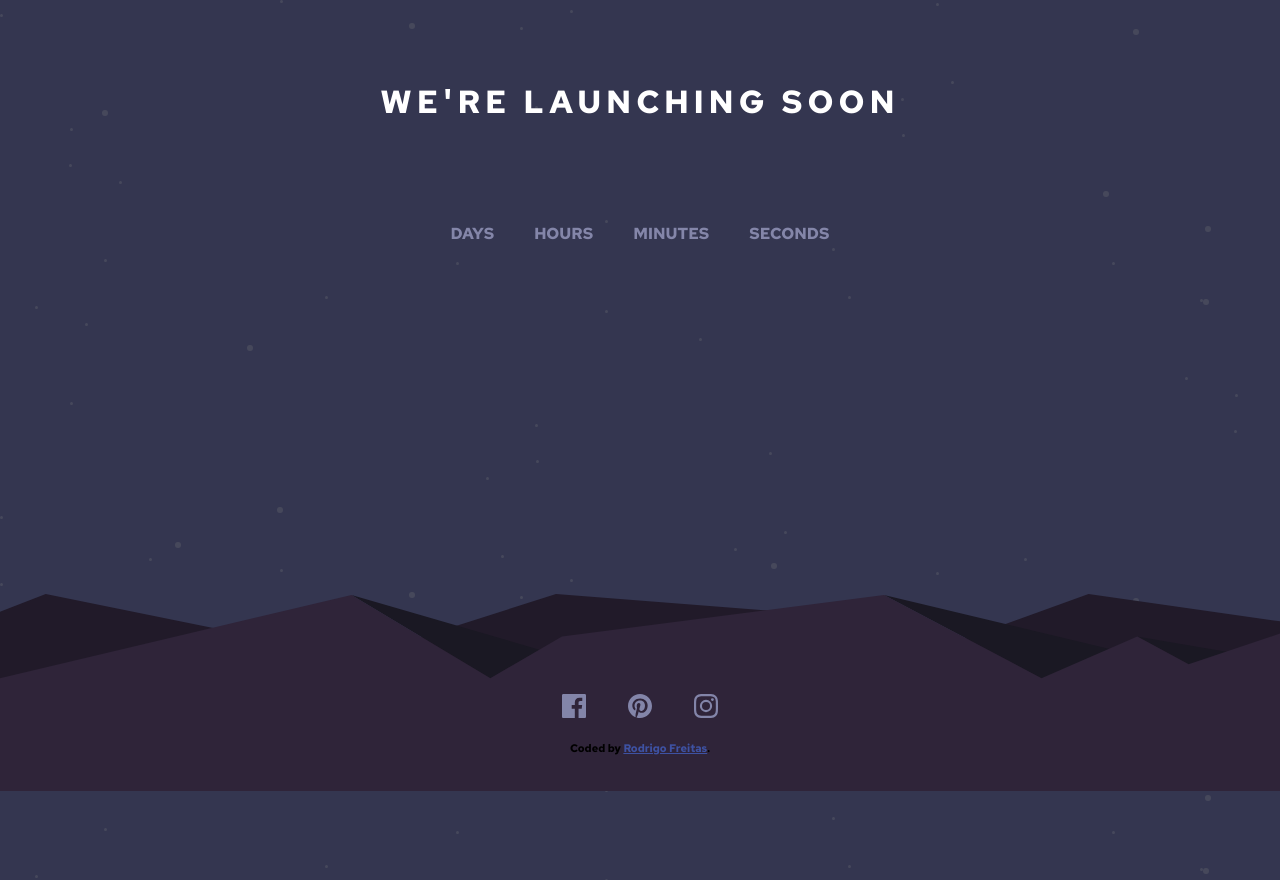
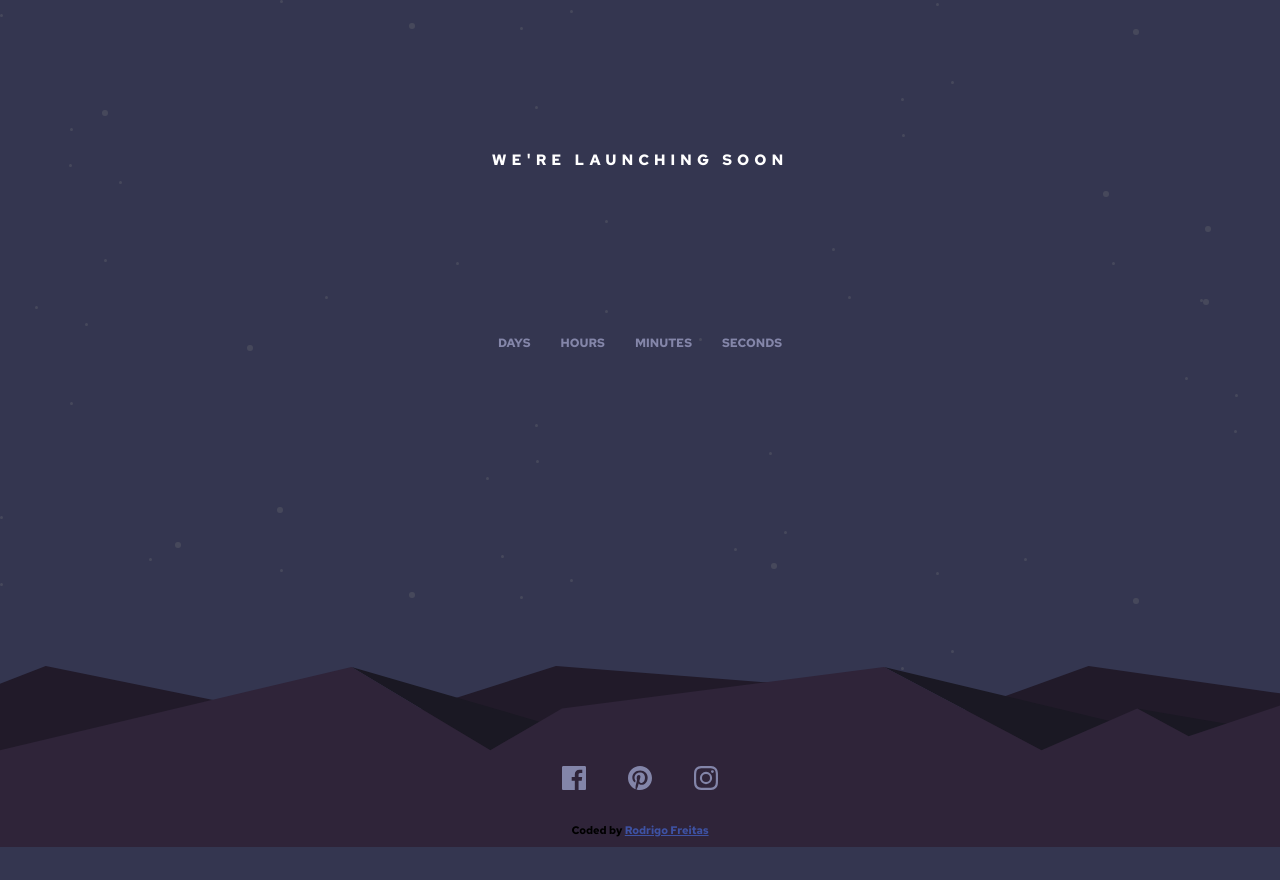
Before and after one commit to Rodjfreitas/contador, a plain HTML site: page index.html in a window 1280 px wide. After the commit the page ends 847 px from the top, so only its background shows below. Drawn offline with Linux system fonts and the light colour scheme.

Commit message:
style: footer´s adjustment

```diff
--- a/css/style.css
+++ b/css/style.css
@@ -9,10 +9,10 @@
   --global-backcolor:hsl(236, 21%, 26%);
   --global-branco:hsl(0, 0%, 100%);
   --paragrafo-color:hsl(237, 18%, 59%);
+  --global-backImage:hsl(345, 95%, 68%);
 }
 
 body{
-  height: 100vh;
 }
 
 section{
@@ -23,7 +23,7 @@ section{
 }
 
 header{
-  margin: 80px;
+  margin: 150px 0px;
   display: flex;
   justify-content: center;
   align-items: center;
@@ -35,6 +35,7 @@ h1{
   font-weight: 700;
   letter-spacing: 5px;
   text-transform: uppercase;
+  font-size: 15px;
 }
 
 #principal{
@@ -43,21 +44,33 @@ h1{
 }
 
 #principal div{
-  margin: 20px;
+  margin: 15px;
 }
 
 #principal p{
   text-transform: uppercase;
   color: var(--paragrafo-color);
+  font-size: 12px;
 }
 
 footer{
   width: 100%;
-  height: 200px;
-  margin-top: 330px;
+  margin-top: 300px;
+}
+
+footer p {
+  padding: 10px;
 }
 
 footer img{
   margin-top: 80px;
   padding: 20px;
 }
+
+footer img:hover{
+  cursor: pointer;
+  background-color: var(--global-backImage);
+  padding: 0;
+  margin: 20px;
+  border-radius: 50%;
+}
--- a/index.html
+++ b/index.html
@@ -12,7 +12,7 @@
   <link rel="stylesheet" href="css/style.css">
   <link rel="icon" type="image/png" sizes="32x32" href="./images/favicon-32x32.png">
 
-  <title>Frontend Mentor | Launch countdown timer</title>
+  <title>Launch countdown timer</title>
 
   <!-- Feel free to remove these styles or customise in your own stylesheet 👍 -->
   <style>
@@ -55,11 +55,11 @@
 
   <footer class="attribution">
     <div>
-      <img src="images/icon-facebook.svg">
-      <img src="images/icon-pinterest.svg">
-      <img src="images/icon-instagram.svg">
+      <a href="https://pt-br.facebook.com/"><img src="images/icon-facebook.svg"></a>
+      <a href="https://br.pinterest.com/"><img src="images/icon-pinterest.svg"></a>
+      <a href="https://www.instagram.com"><img src="images/icon-instagram.svg"></a>
     </div>
-  Coded by <a href="https://www.linkedin.com/in/rodrigojfreitas/">Rodrigo Freitas</a>.
+      <p>Coded by <a href="https://www.linkedin.com/in/rodrigojfreitas/">Rodrigo Freitas</a></p>
   </footer>
 
 
```
